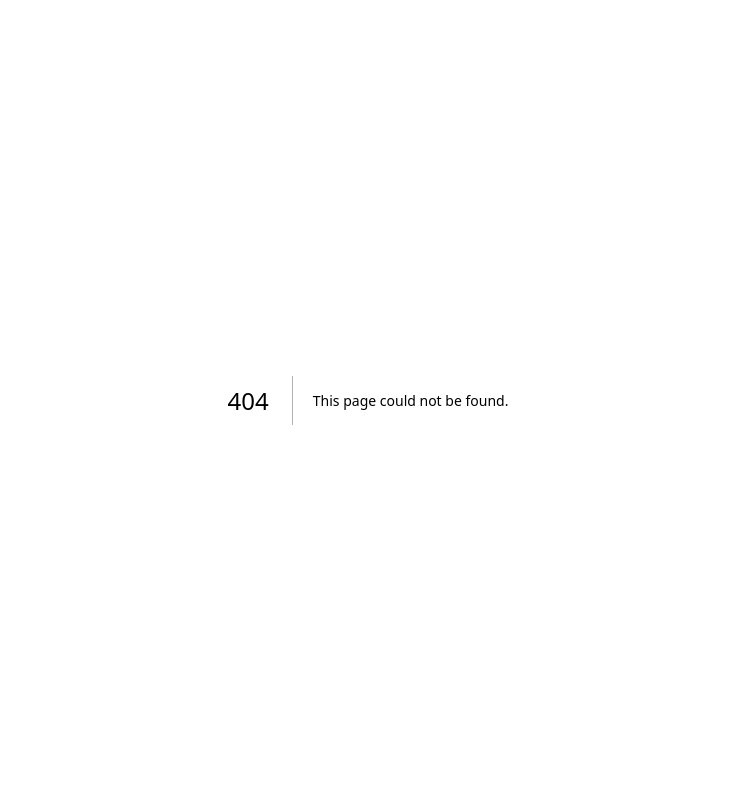
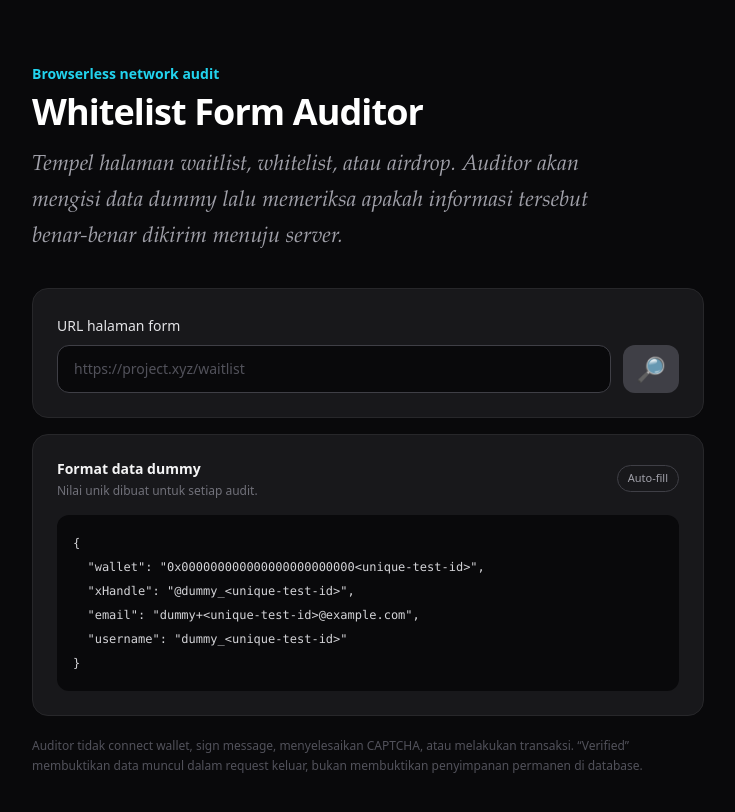
Before and after one commit to ariefzzz5421/whitelist-form-auditor, a Next.js app: page /tools/whitelist-auditor in a window 1280 px wide. Before the commit this address had no page. Shown: the top 812 px of the page, without its empty margins (272-1007 px from the left). Built offline with nearby package versions, Linux system fonts and the light colour scheme.

Commit message:
Restore whitelist auditor route

```diff
--- /dev/null
+++ b/app/tools/whitelist-auditor/page.tsx
@@ -0,0 +1,11 @@
+import type { Metadata } from "next";
+import DummyWalletTester from "@/app/DummyWalletTester";
+
+export const metadata: Metadata = {
+  title: "Whitelist Form Auditor",
+  description: "Audit whether dummy whitelist data is sent from a website form to a server.",
+};
+
+export default function WhitelistAuditorPage() {
+  return <DummyWalletTester />;
+}
```
